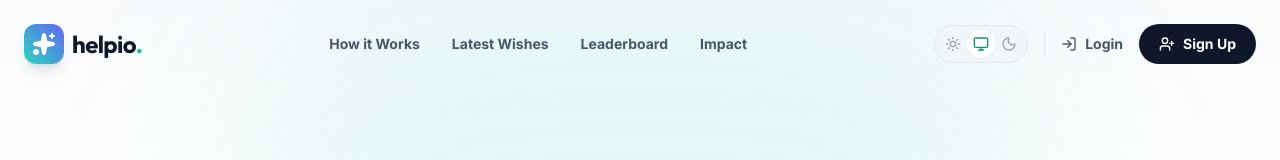
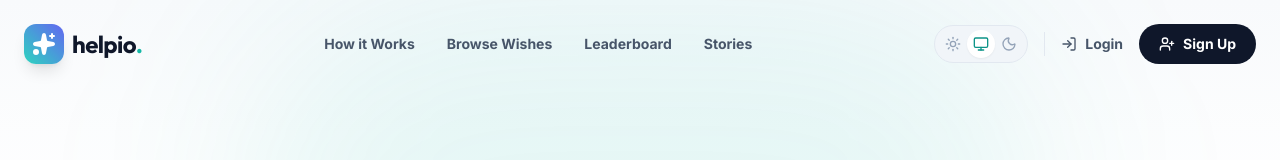
Before and after one commit to itznik/helpio, a Next.js app in the folder helpio/: page /transparency in a window 1280 px wide. Shown: the top 160 px of the page. Built offline with nearby package versions, Linux system fonts and the light colour scheme.

Commit message:
Update Navbar.tsx

```diff
--- a/helpio/src/components/layout/Navbar.tsx
+++ b/helpio/src/components/layout/Navbar.tsx
@@ -20,10 +20,10 @@ export default function Navbar() {
   }, []);
 
   const navLinks = [
-    { name: 'How it Works', href: '#how-it-works' },
-    { name: 'Latest Wishes', href: '#wish-feed' },
-    { name: 'Leaderboard', href: '#leaderboard' },
-    { name: 'Impact', href: '#impact' },
+    { name: 'How it Works', href: '/#how-it-works' }, // Added / for home anchor
+  { name: 'Browse Wishes', href: '/wishes' },       // NEW PAGE LINK
+  { name: 'Leaderboard', href: '/#leaderboard' },   // Added / for home anchor
+  { name: 'Stories', href: '/stories' },         // NEW PAGE LINK
   ];
 
   return (
```
